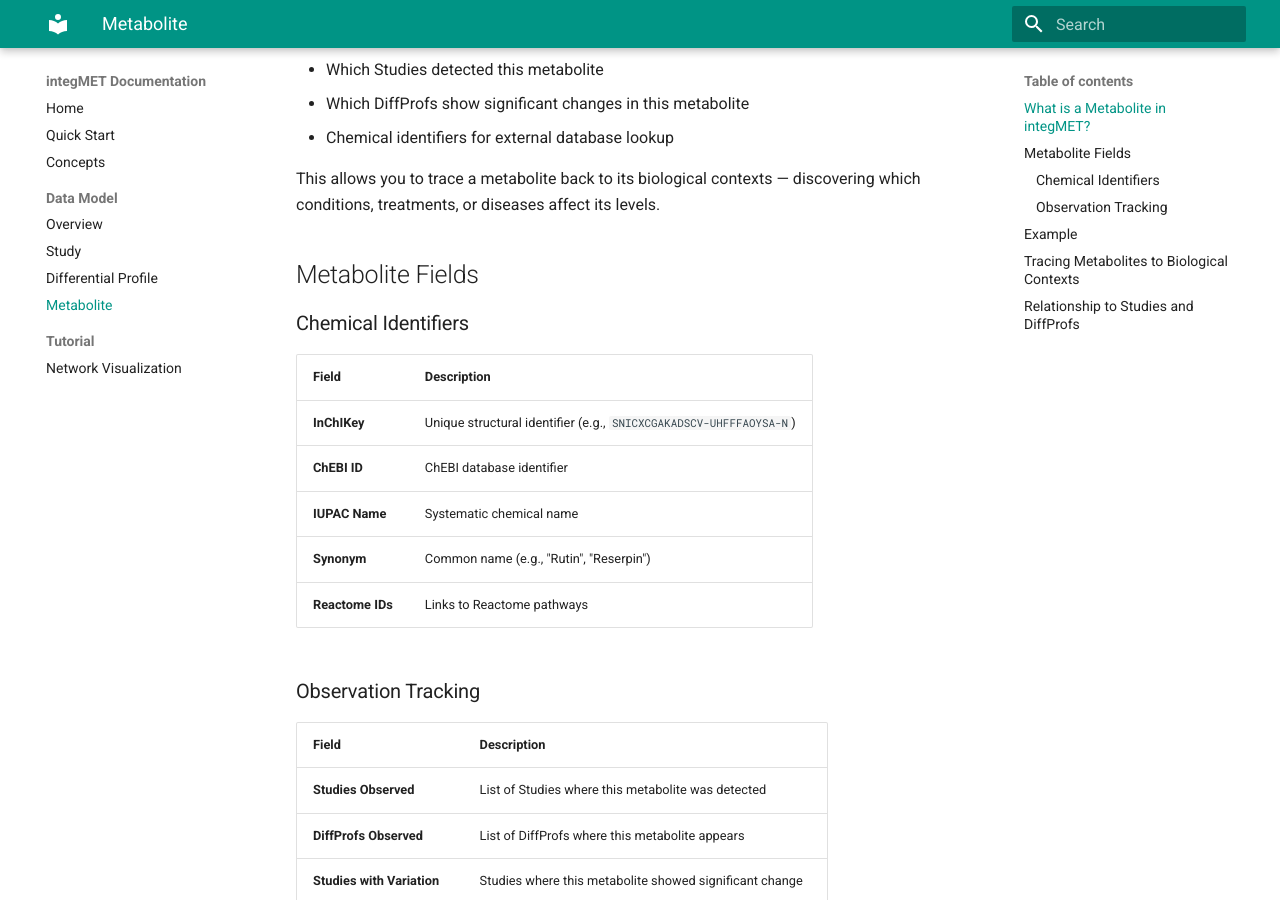
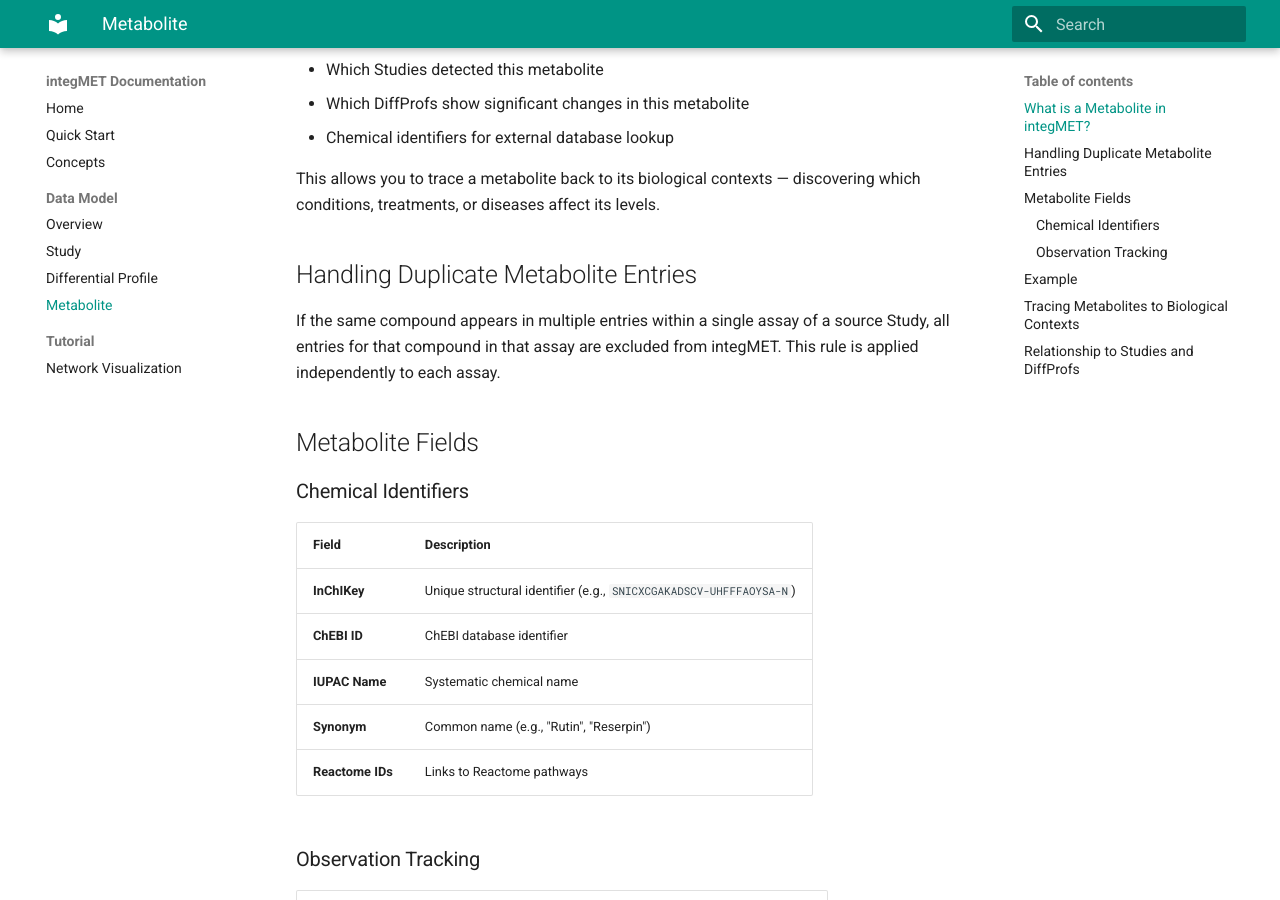
Before and after one commit to integMET/integMET-docs, an MkDocs documentation site: the page built from docs/data_model/metabolite.md, in a window 1280 px wide and 900 px high, scrolled down 306 px. Built offline with MkDocs 1.6.1 and Material for MkDocs 9.7.7, drawn with Linux system fonts in a browser that asks for light colours.

Commit message:
docs: clarify handling of duplicate metabolite entries within an assay

```diff
--- a/docs/data_model/metabolite.md
+++ b/docs/data_model/metabolite.md
@@ -11,6 +11,10 @@ integMET tracks metabolites across all Studies and DiffProfs. For each metabolit
 - Chemical identifiers for external database lookup
 
 This allows you to trace a metabolite back to its biological contexts — discovering which conditions, treatments, or diseases affect its levels.
+
+## Handling Duplicate Metabolite Entries
+
+If the same compound appears in multiple entries within a single assay of a source Study, all entries for that compound in that assay are excluded from integMET. This rule is applied independently to each assay.
 
 ## Metabolite Fields
 
```
